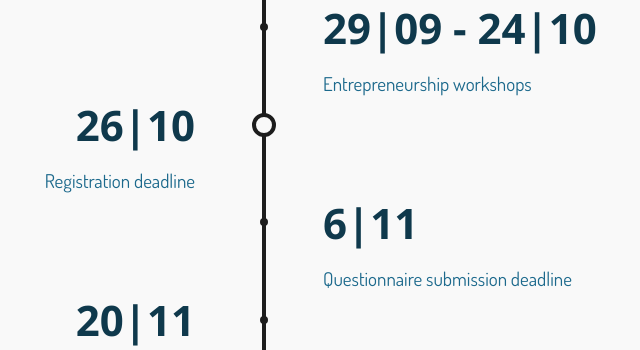
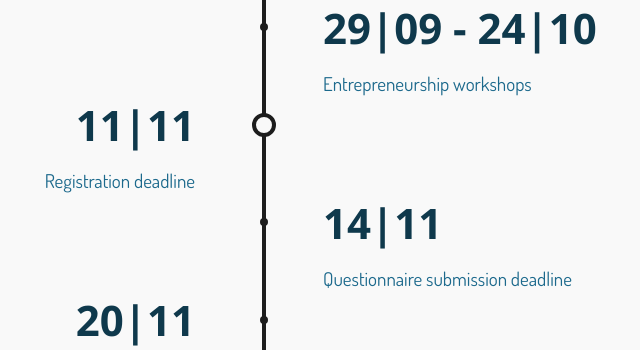
Before and after one commit to aditits/Actionplan2021, a Django app: page /structure/ in a window 1280 px wide. Shown: the part 188-538 px from the top of the page, without its empty margins (376-1016 px from the left). Run offline with Django 3.2, Linux system fonts and the light colour scheme; some libraries are stand-ins or nearby versions.

Commit message:
template changes

```diff
--- a/templates/partners.html
+++ b/templates/partners.html
@@ -1035,7 +1035,7 @@
             <div class="portfolio-wrap">
               <img src="{% static 'assetsp/img/partners/other partners/casi-global-new-york.jpg' %}" class="img-fluid" alt="">
               <div class="portfolio-info">
-                <h4><a href="http://www.casigroupinc.com/">http://www.casigroupinc.com/</a></h4>
+                <h4><a href="http://www.casigroupinc.com/">www.casi-india.com</a></h4>
                 <p>PROGRAM PARTNER</p>
                 <div class="portfolio-links">
                   </div>
--- a/templates/structure.html
+++ b/templates/structure.html
@@ -79,13 +79,13 @@
           </div>
         </div>
         <div class="entry">
-          <div class="title big">26|10</div>
+          <div class="title big">11|11</div>
           <div class="body">
             <p>Registration deadline</p>
           </div>
         </div>
         <div class="entry">
-          <div class="title">6|11</div>
+          <div class="title">14|11</div>
           <div class="body">
             <p>Questionnaire submission deadline</p>
           </div>
```
